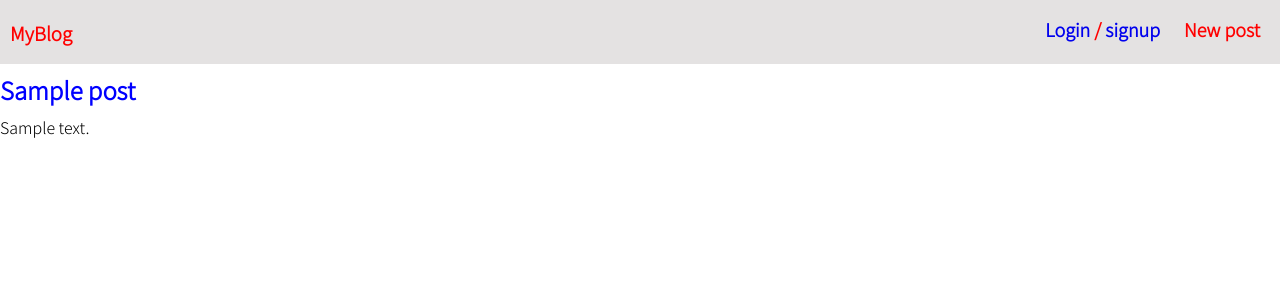
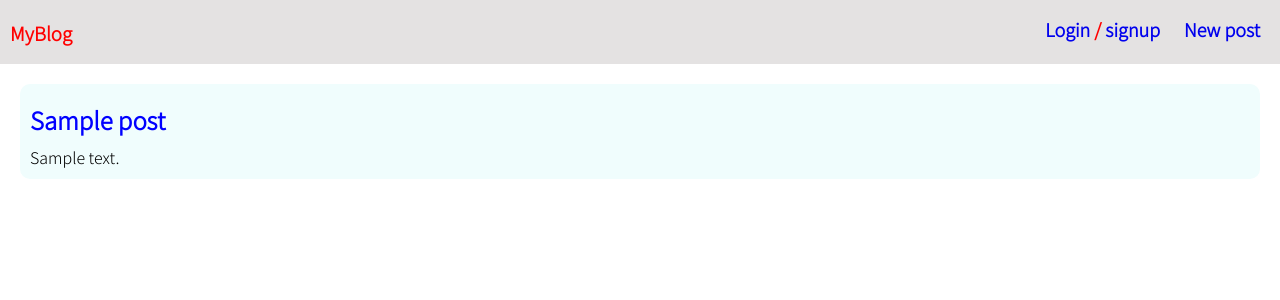
Before and after one commit to Jahsminemma/blogs, a Django app: page / in a window 1280 px wide. Shown: the top 300 px of the page. Run offline with Django 3.2, Linux system fonts and the light colour scheme; tables that the repository leaves empty hold one stand-in row (values such as "Sample post"); parts of the project's set-up code (start-up, migrations or seed data) failed here and were passed over.

Commit message:
added more css styles

```diff
--- a/static/css/base.css
+++ b/static/css/base.css
@@ -53,6 +53,16 @@ header .nav-right ul li {
     font-weight: 600;
 }
 
+.container {
+    margin: 20px;
+}
+
+.post-content {
+    padding: 10px;
+    background: rgb(240, 253, 253);
+    border-radius: 10px;
+}
+
 .post-content p {
     margin: 0;
     font-weight: 400;
--- a/templates/base.html
+++ b/templates/base.html
@@ -26,7 +26,7 @@
                 <a href="{% url 'signup'%}">signup</a>
             </li>
             {% endif %}
-            <li
+            <li>
                <a href="{% url 'post_new' %}">New post</a>
             </li>
            </ul>
--- a/templates/home.html
+++ b/templates/home.html
@@ -1,6 +1,6 @@
 {%extends 'base.html'%}
 {% block content %}
-
+<div class = "container">
 {%for post in object_list %}
 <div class="post-content">
 <h2><a href="{% url 'post_detail' post.pk %}">{{post.title}}</a></h2>
@@ -8,6 +8,7 @@
     <p>{{post.body}}</p>
 </div>
 </div>
+</div>
 
 
 {% endfor %}
```
